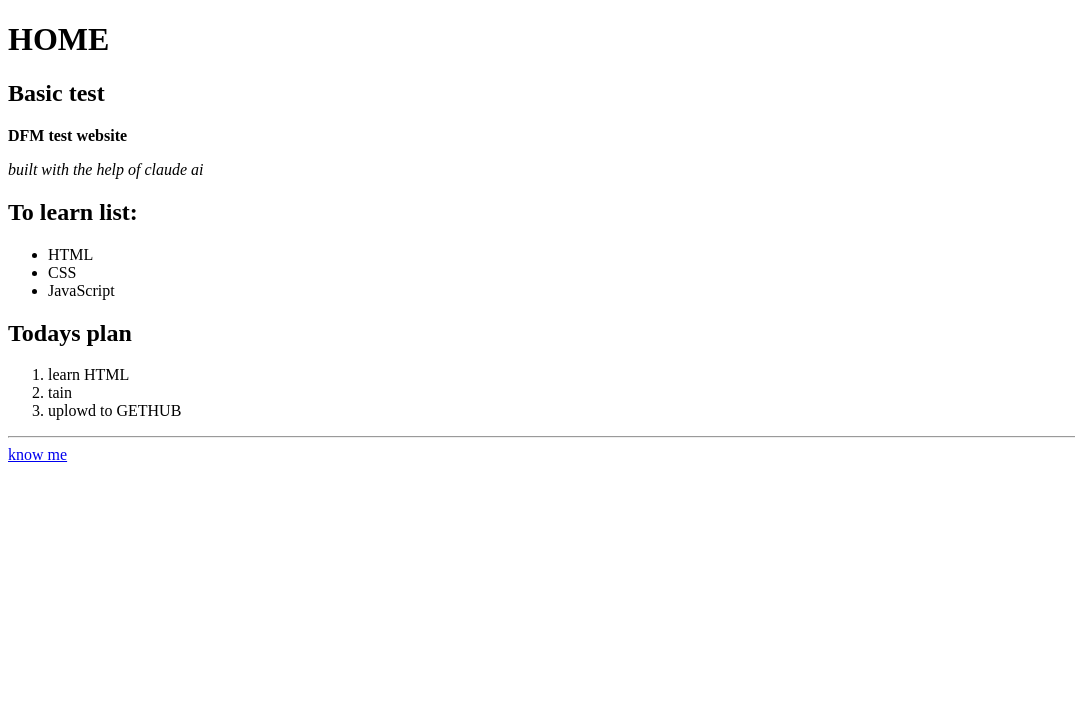
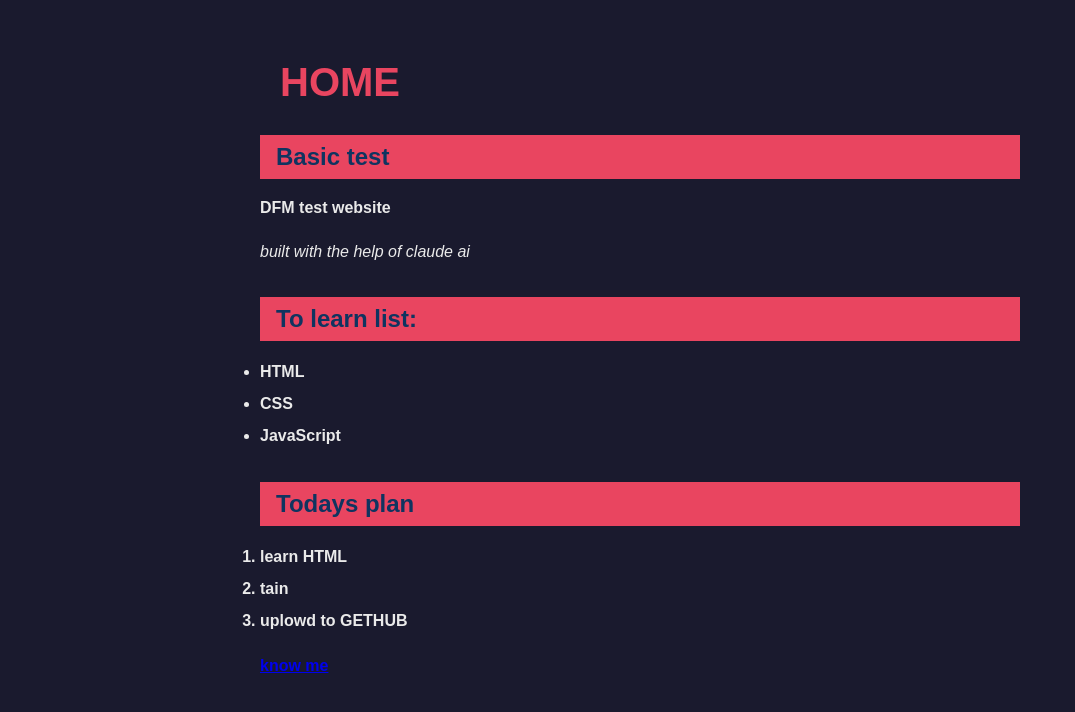
Before and after one commit to bendjihed0111-ui/odin-foundations, a plain HTML site: page index.html in a window 1280 px wide. Shown: the whole page, without its empty margins (0-1075 px from the left). Drawn offline with Linux system fonts and the light colour scheme.

Commit message:
add CSS styling

```diff
--- a/index.html
+++ b/index.html
@@ -6,6 +6,7 @@
   <head>
    <meta charest="UTF-8">
    <meta name="viewport" content="width=device-width, initial-scale=1.0">
+   <link rel="stylesheet" href="style.css">
    <title>DFM TEST WEBSITE</title>
   <head>
        <body>
--- /dev/null
+++ b/style.css
@@ -0,0 +1,64 @@
+* {
+  margin: 0;
+  padding: 0;
+  box-sizing: border-box;
+}
+
+body {
+
+ font-family: Arial, sans-serif;
+ background-color: #1a1a2e;
+ color: #eaeaea;
+ max-width: 800px;
+ margin: 0 auto;
+ padding: 40px 20px;
+}
+
+h1 {
+
+ color: #e94560;
+ font-size: 2.5rem;
+ margin: 20px;
+}
+h2 {
+ color: #0f3460;
+ background-color: #e94560;
+ padding: 8px 16px;
+ margin: 30px 0 15px 0;
+}
+
+p {
+
+ line-height:1.8;
+ margin-bottom: 15px;
+}
+
+a {
+
+ color: #e94560
+ text-decoration: none;
+ font-weight: bold;
+}
+
+a:hover {
+
+ text-decoration: underline;
+}
+
+ul, ol {
+
+ paddin-left: 25px;
+ margin-bottom: 20px;
+}
+
+li {
+
+ line-height: 2;
+}
+
+hr {
+
+ border: none;
+ border-top: 2px solid #e94560
+ margin: 30px 0;
+}
```
Also changed, not shown: about.html (+1 -0 lines).
